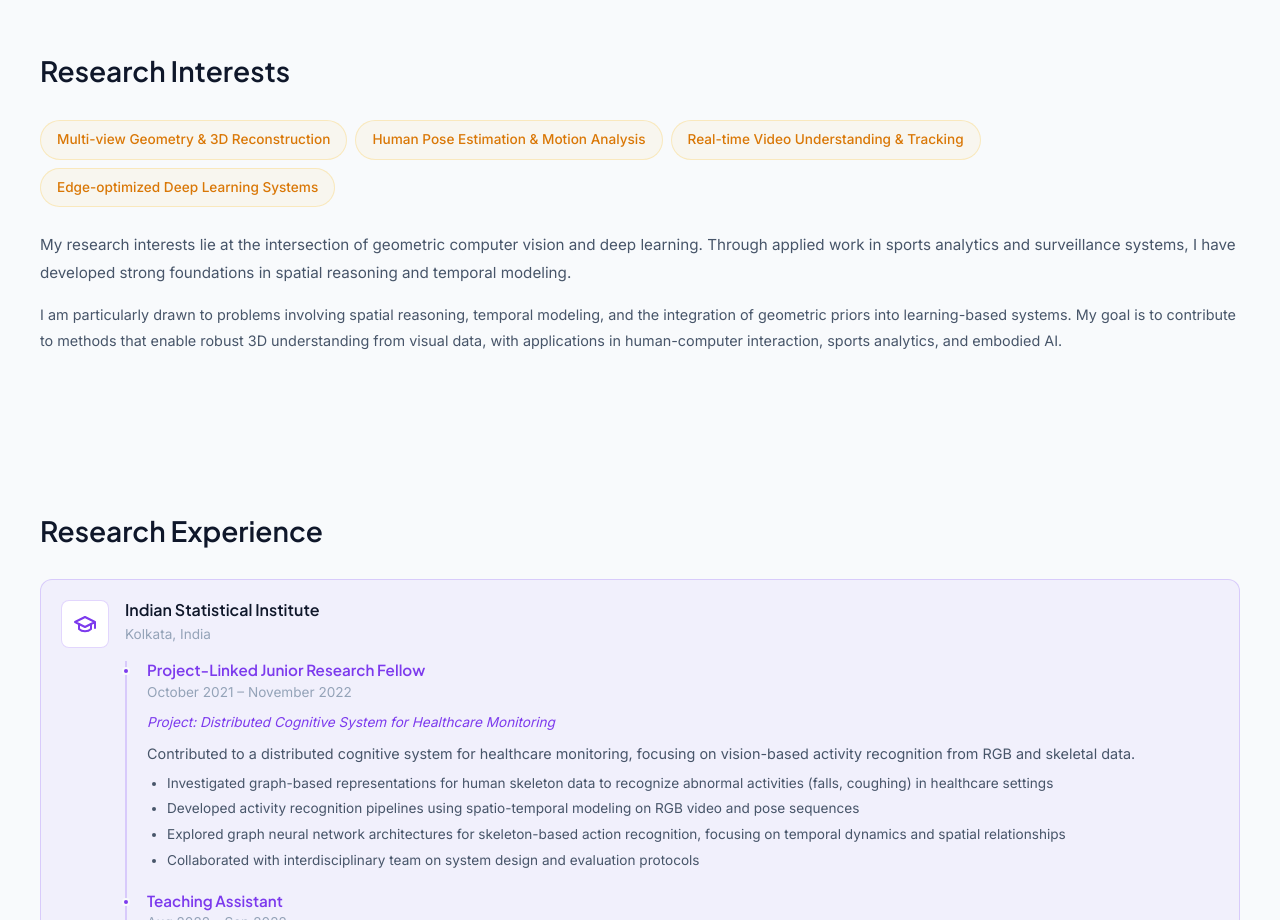
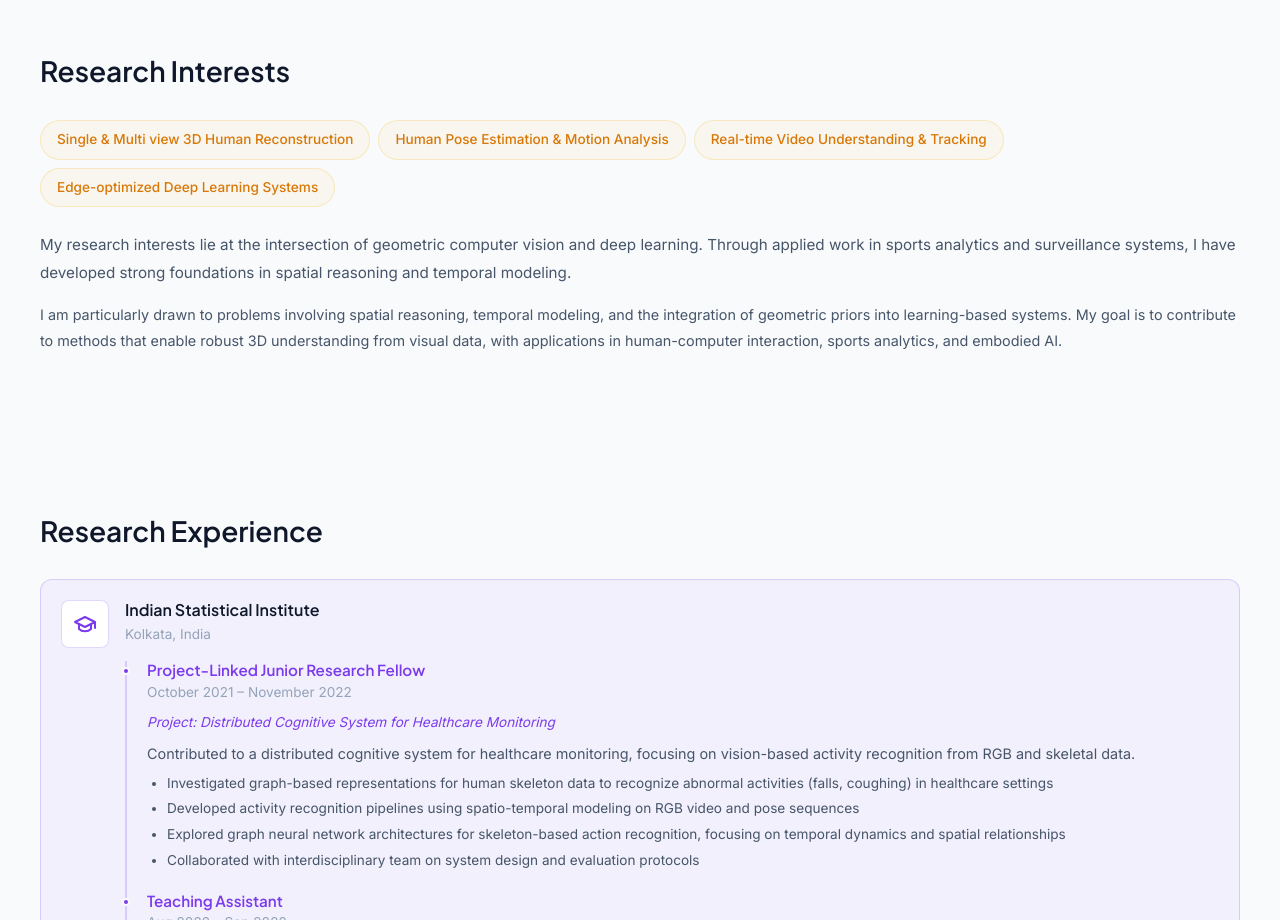
Before and after one commit to soumyadbanik/soumyadbanik.github.io, a React (Vite) app: page / in a window 1280 px wide. Shown: the part 1080-2000 px from the top of the page. Built offline with nearby package versions, Linux system fonts and the light colour scheme.

Commit message:
updated resume-research topics

```diff
--- a/src/data/resume.js
+++ b/src/data/resume.js
@@ -13,7 +13,7 @@ export const resumeData = {
     researchStatement: {
         intro: "My research interests lie at the intersection of geometric computer vision and deep learning. Through applied work in sports analytics and surveillance systems, I have developed strong foundations in spatial reasoning and temporal modeling.",
         areas: [
-            "Multi-view Geometry & 3D Reconstruction",
+            "Single & Multi view 3D Human Reconstruction",
             "Human Pose Estimation & Motion Analysis",
             "Real-time Video Understanding & Tracking",
             "Edge-optimized Deep Learning Systems"
```
